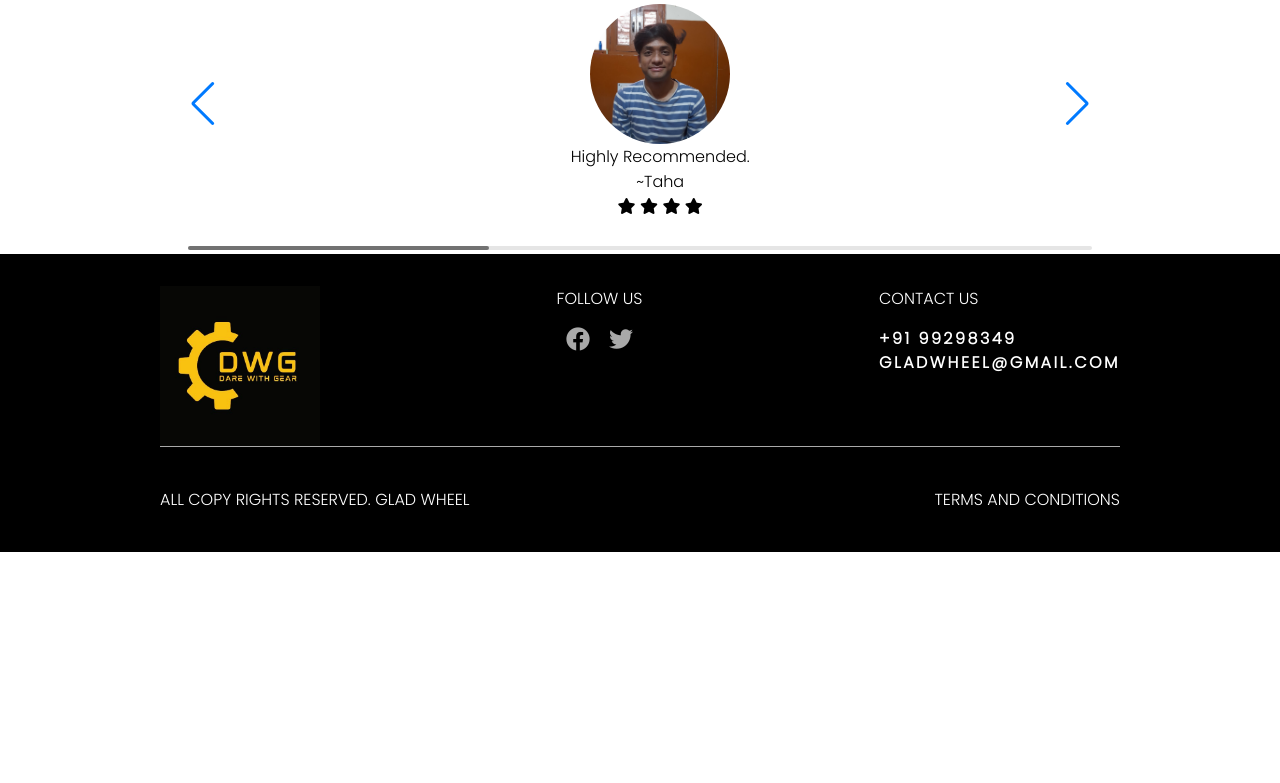
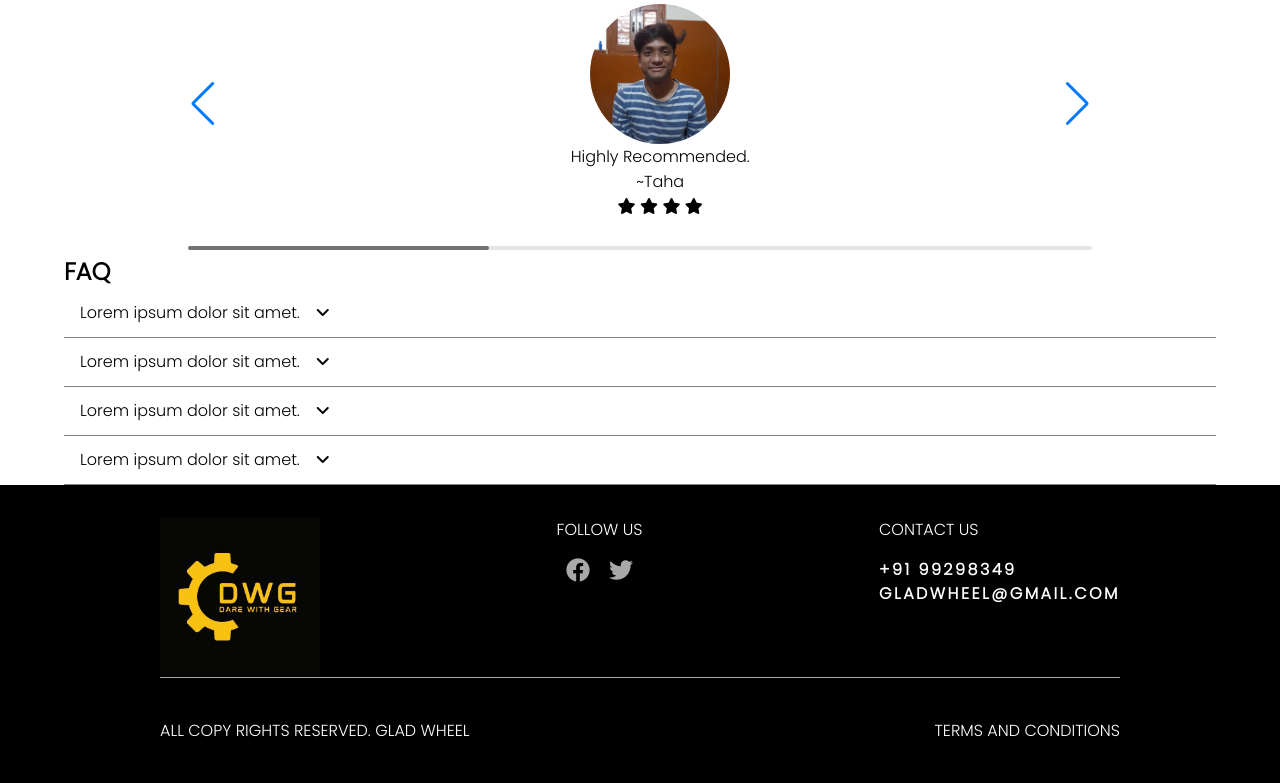
Before and after one commit to algoNawaz/GladWheel, a PHP site: page / in a window 1280 px wide. Shown: the part 1578-2361 px from the top of the page. Before the commit the page ends 2130 px from the top, so only its background shows below. Run offline with PHP 8.4, Linux system fonts and the light colour scheme.

Commit message:
faq added

```diff
--- a/index.html
+++ b/index.html
@@ -166,14 +166,50 @@
           </div>
         </div>
 
-        <!-- <div class="swiper-pagination"></div> -->
-
         <div class="swiper-button-prev"></div>
         <div class="swiper-button-next"></div>
 
         <div class="swiper-scrollbar"></div>
       </div>
+
+
+
+      <div class="faq-section">
+        <h2>FAQ</h2>
+        <div class="ques">
+          <li>
+            <span>Lorem ipsum dolor sit amet.</span>
+            <i class="fa-solid fa-angle-down"></i>
+          </li>
+          <li>answer</li>
+        </div>
+        <div class="ques">
+          <li>
+            <span>Lorem ipsum dolor sit amet.</span>
+            <i class="fa-solid fa-angle-down"></i>
+          </li>
+          <li>answer</li>
+        </div>
+        <div class="ques">
+          <li>
+            <span>Lorem ipsum dolor sit amet.</span>
+            <i class="fa-solid fa-angle-down"></i>
+          </li>
+          <li>answer</li>
+        </div>
+        <div class="ques">
+          <li>
+            <span>Lorem ipsum dolor sit amet.</span>
+            <i class="fa-solid fa-angle-down"></i>
+          </li>
+          <li>answer</li>
+        </div>
+      </div>
+
+
     </div>
+
+
 
     <footer>
       <div class="footer-upward-section">
@@ -251,6 +287,18 @@
       window.addEventListener('load',()=>{
         animateText()
       })
+
+      //faq section animation
+      const faqs=document.querySelectorAll('.faq-section .ques');
+      faqs.forEach((faq)=>{
+        faq.addEventListener('click',()=>{
+          console.log(faq.children[1]);
+          faq.children[0].classList.toggle('expand')
+          faq.children[1].classList.toggle('show');
+        })
+      })
+
+
     </script>
   </body>
 </html>
--- a/style.css
+++ b/style.css
@@ -284,3 +284,48 @@ footer{
   border-top:1px solid darkgray;
   padding:2.5rem 0;
 }
+
+
+.faq-section{
+  width:100%;
+  height:fit-content;
+}
+
+.faq-section>.ques li{
+  list-style: none;
+  line-height: 3rem;
+  padding-left:1rem;
+  cursor: pointer;
+}
+
+.faq-section>.ques>li:first-child{
+  display: flex;
+  align-items:center;
+  border-bottom: 1px solid gray;
+}
+
+.faq-section>.ques>li:first-child>i{
+  transition: all 0.5s;
+  margin-left:1rem;
+}
+
+.faq-section>.ques>li:nth-child(2){
+  opacity:0%;
+  line-height:0px;
+  transition: all 0.2s;
+}
+
+
+.expand i{
+  transform: rotate(-180deg);
+}
+.expand{
+  border-bottom: none !important;
+}
+
+
+.show{
+  opacity:100% !important;
+  line-height: 3rem !important;
+  border-bottom: 1px solid gray;
+}
```
